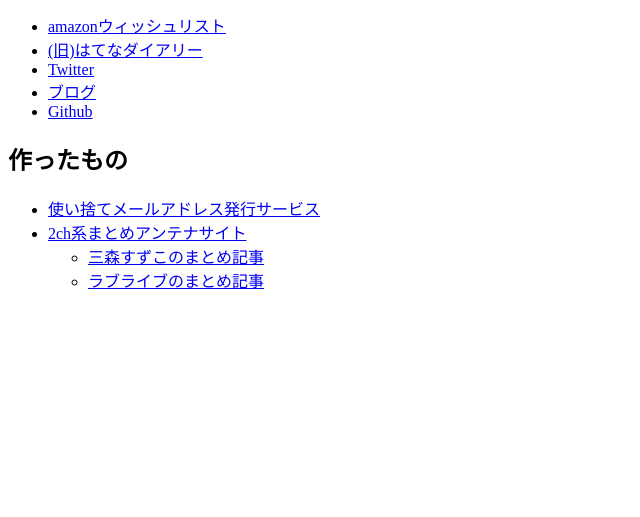
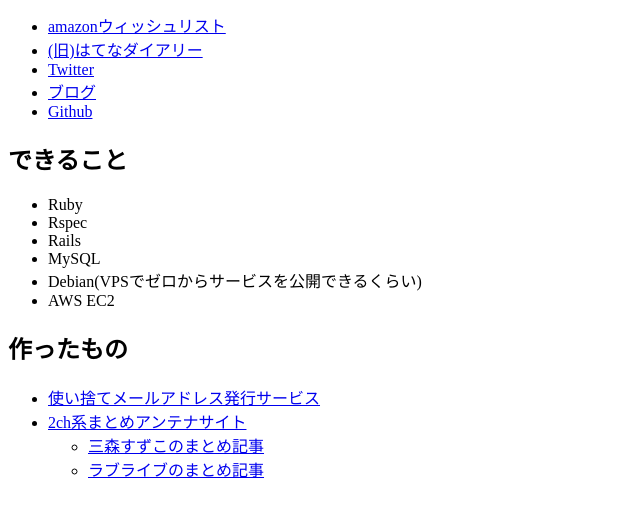
Before and after one commit to jiikko/jiikko.com, a plain HTML site: page public/index.html in a window 1280 px wide. Shown: the part 141-658 px from the top of the page, without its empty margins (0-640 px from the left). Drawn offline with Linux system fonts and the light colour scheme.

Commit message:
add skills

```diff
--- a/public/index.html
+++ b/public/index.html
@@ -29,6 +29,16 @@
     <li><a href="http://github.com/jiikko">Github</a></li>
   </ul>
 
+  <h2>できること</h2>
+  <ul>
+    <li>Ruby</li>
+    <li>Rspec</li>
+    <li>Rails</li>
+    <li>MySQL</li>
+    <li>Debian(VPSでゼロからサービスを公開できるくらい)</li>
+    <li>AWS EC2</li>
+  </ul>
+
   <h2>作ったもの</h2>
   <ul>
     <li>
```
